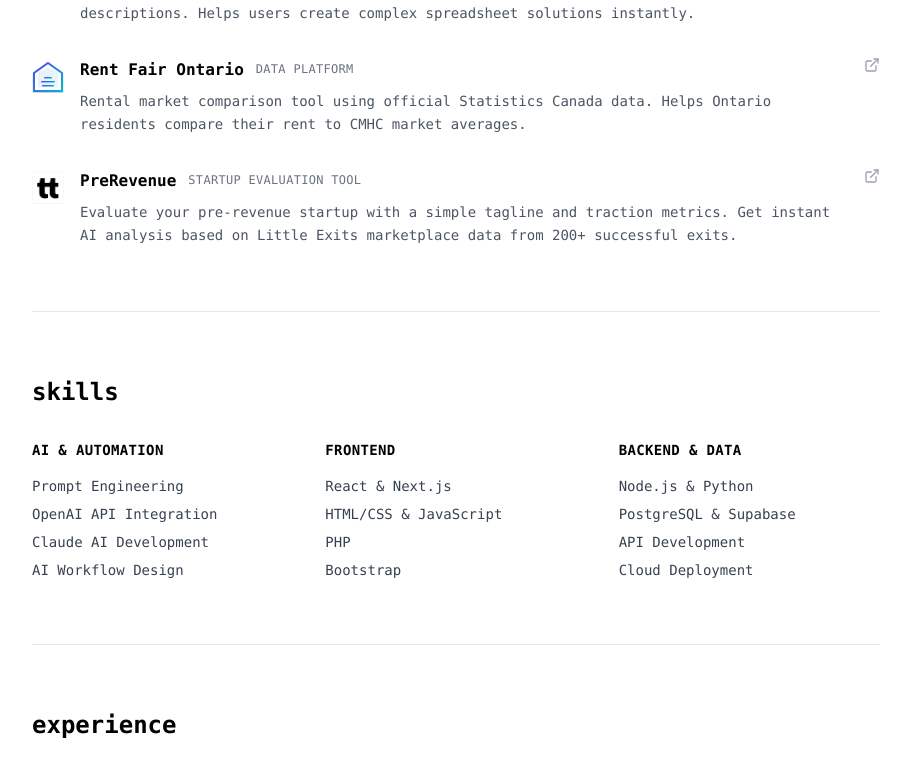
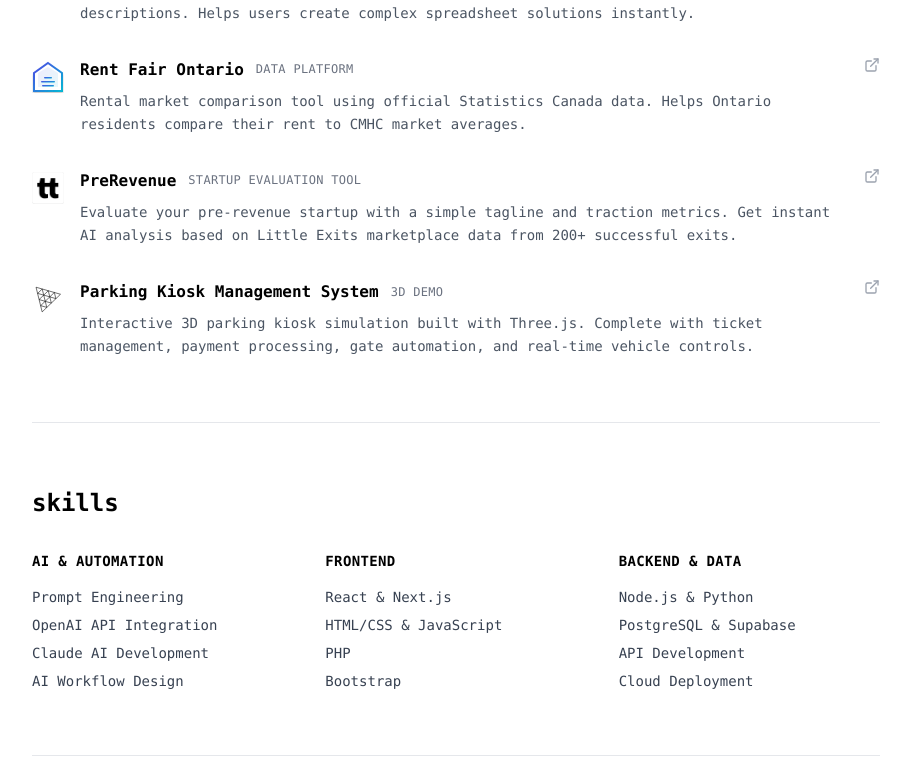
Before and after one commit to campbellsinvestment/stepocampbell, a Next.js app: page / in a window 1280 px wide. Shown: the part 1347-2122 px from the top of the page, without its empty margins (184-1094 px from the left). Built offline with nearby package versions, Linux system fonts and the light colour scheme.

Commit message:
feat: add Parking Kiosk Management System project with Three.js logo

```diff
--- a/app/page.tsx
+++ b/app/page.tsx
@@ -235,6 +235,13 @@
                 link: "https://prerevenue.io",
                 type: "Startup Evaluation Tool",
                 iconPath: "/icons/prerevenue.png"
+              },
+              {
+                title: "Parking Kiosk Management System",
+                description: "Interactive 3D parking kiosk simulation built with Three.js. Complete with ticket management, payment processing, gate automation, and real-time vehicle controls.",
+                link: "https://campbellsinvestment.github.io/parking-kiosk/",
+                type: "3D Demo",
+                iconPath: "/icons/threejs-logo.svg"
               }
             ].map((project, index) => (
               <div key={index} className="group">
```
Also changed, not shown: public/icons/threejs-logo.svg (added).
